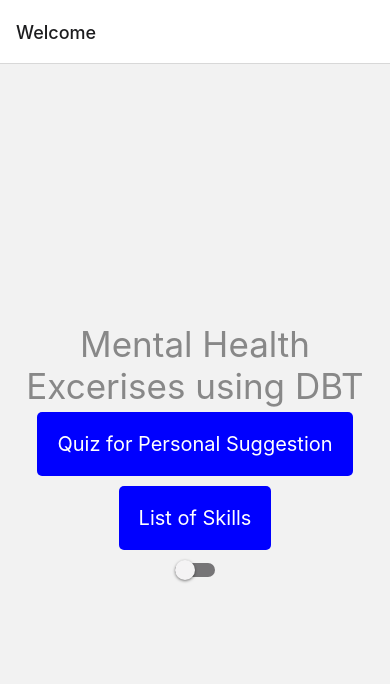
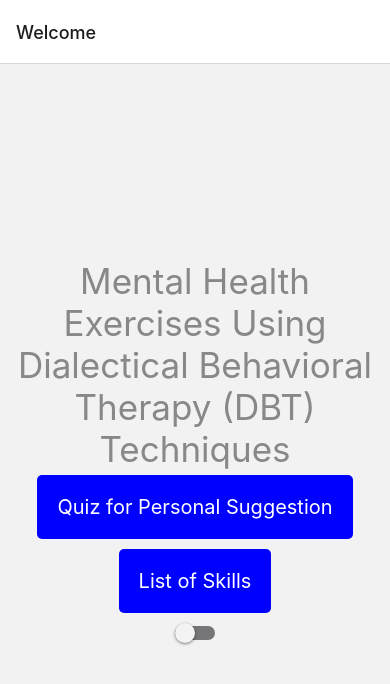
Before and after one commit to ccf23/dbt, a React Native app: screen / in a window 390 px wide. Shown: the top 684 px of the page. Built offline with nearby package versions, Linux system fonts and the light colour scheme.

Commit message:
Fixed Typo in Title and spelled out DBT

```diff
--- a/App.js
+++ b/App.js
@@ -33,7 +33,7 @@ function HomeScreen({ navigation }) {
   return (
     <View style={styles.container}>
       <View >
-        <Text style={styles.titleText}>Mental Health Excerises using DBT</Text>
+        <Text style={styles.titleText}>Mental Health Exercises Using Dialectical Behavioral Therapy (DBT) Techniques</Text>
         <StatusBar style="auto" />
       </View>
       <View style={styles.btnContainer}>
```
